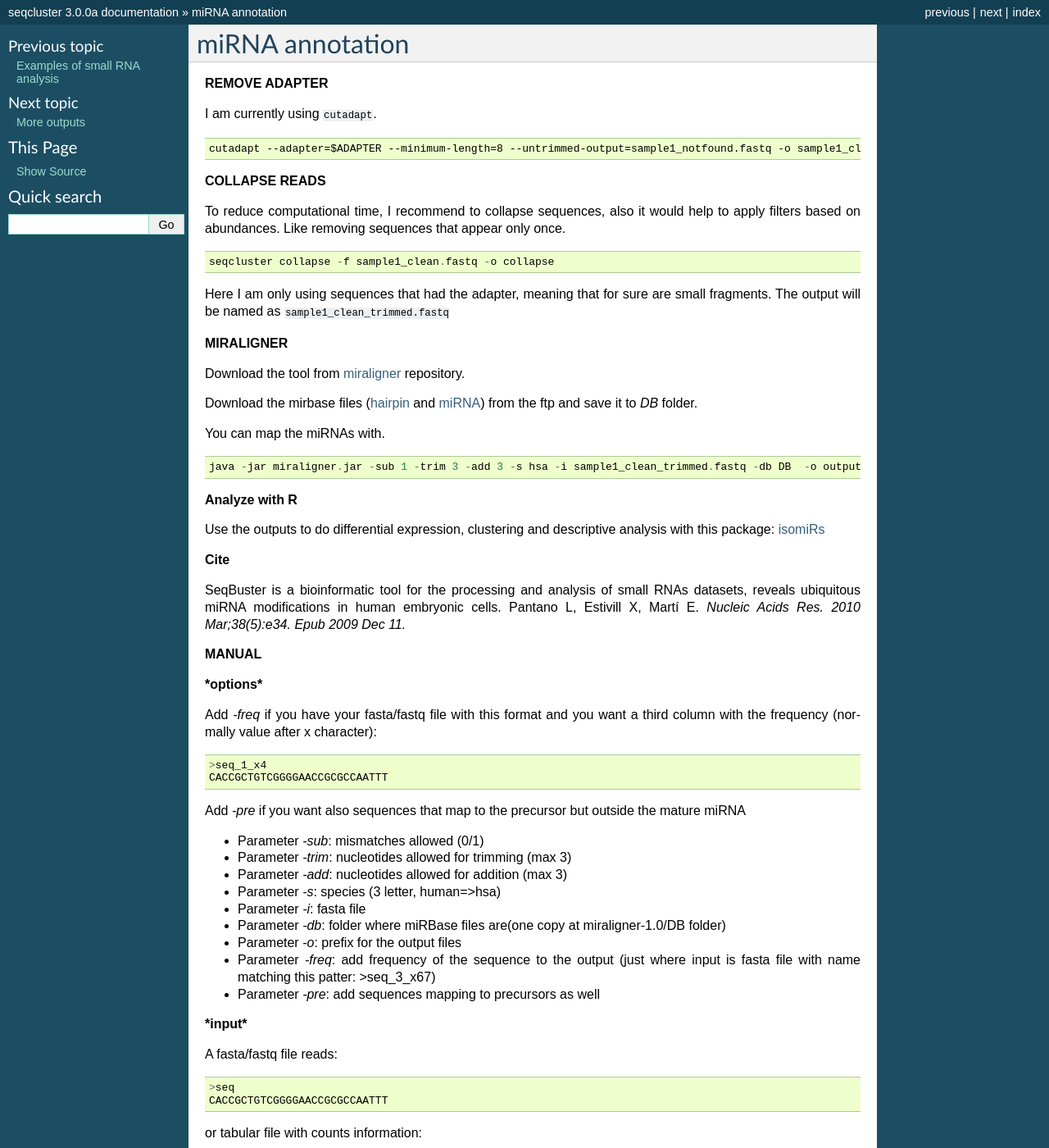
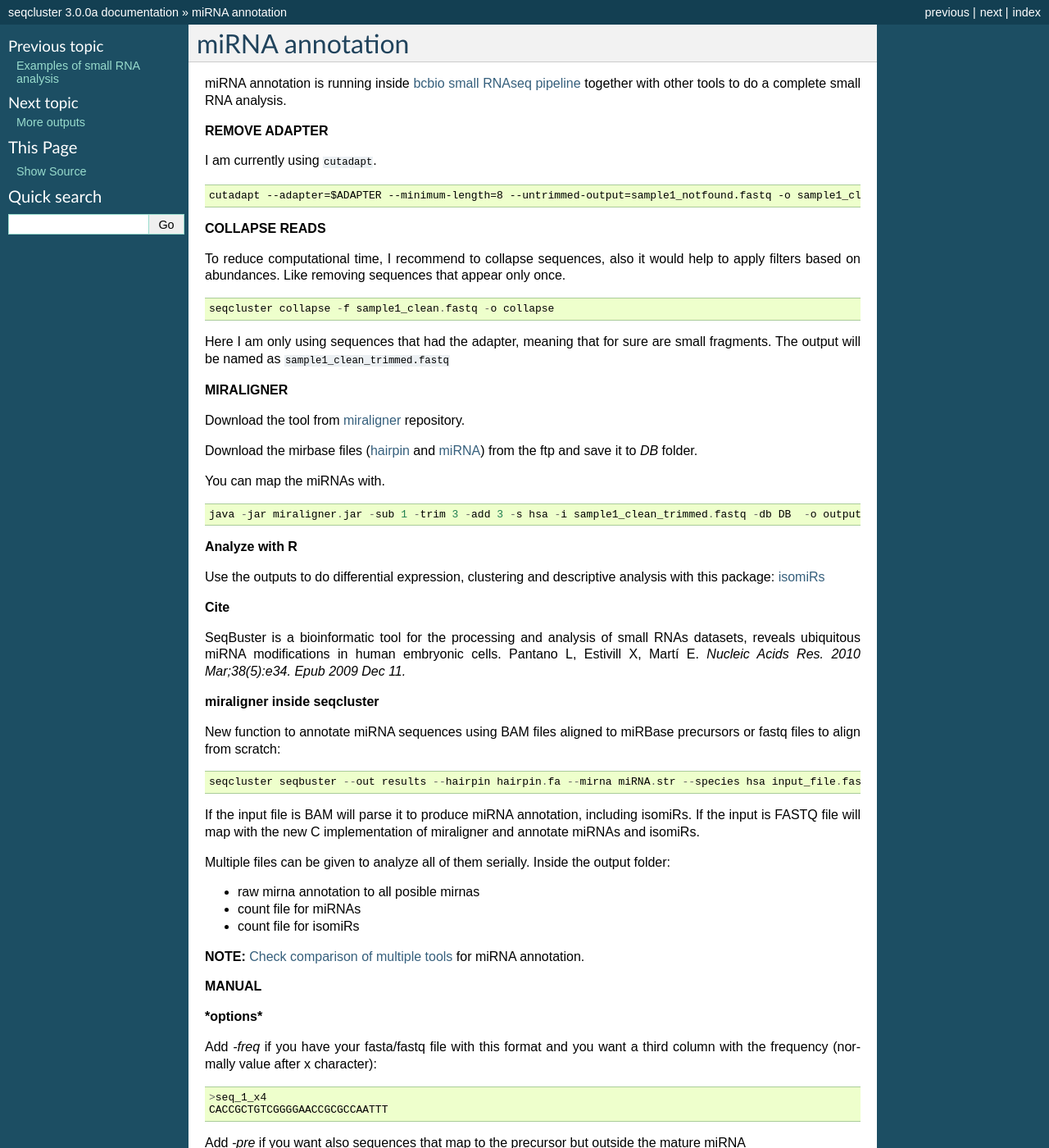
Before and after one commit to lpantano/seqcluster, a Sphinx documentation site: the page built from doc/source/mirna_annotation.rst, in a window 1280 px wide and 1400 px high. Shown: the whole window at 82% size. Built offline with Sphinx 7.4.7, drawn with Linux system fonts in a browser that asks for light colours.

```diff
--- a/doc/source/mirna_annotation.rst
+++ b/doc/source/mirna_annotation.rst
@@ -5,6 +5,8 @@
 miRNA annotation
 ***************
 
+miRNA annotation is running inside `bcbio small RNAseq pipeline <https://bcbio-nextgen.readthedocs.org/en/latest/contents/pipelines.html#smallrna-seq>`_ together with other tools to do a complete
+small RNA analysis.
 
 **REMOVE ADAPTER**
 
@@ -49,6 +51,23 @@
 **Cite**
 
 SeqBuster is a bioinformatic tool for the processing and analysis of small RNAs datasets, reveals ubiquitous miRNA modifications in human embryonic cells. Pantano L, Estivill X, Martí E. *Nucleic Acids Res. 2010 Mar;38(5):e34. Epub 2009 Dec 11.*
+
+**miraligner inside seqcluster**
+
+New function to annotate miRNA sequences using BAM files aligned to miRBase precursors or fastq files to align from scratch::
+
+	seqcluster seqbuster --out results --hairpin hairpin.fa --mirna miRNA.str --species hsa input_file.fastq ...
+
+If the input file is BAM will parse it to produce miRNA annotation, including isomiRs. If the input is FASTQ
+file will map with the new C implementation of miraligner and annotate miRNAs and isomiRs.
+
+Multiple files can be given to analyze all of them serially. Inside the output folder:
+
+* raw mirna annotation to all posible mirnas
+* count file for miRNAs
+* count file for isomiRs
+
+**NOTE:** `Check comparison of multiple tools <https://github.com/lpantano/mypubs/blob/master/mirna/mirannotation/stats.md>`_ for miRNA annotation.
 
 **MANUAL**
 
```
